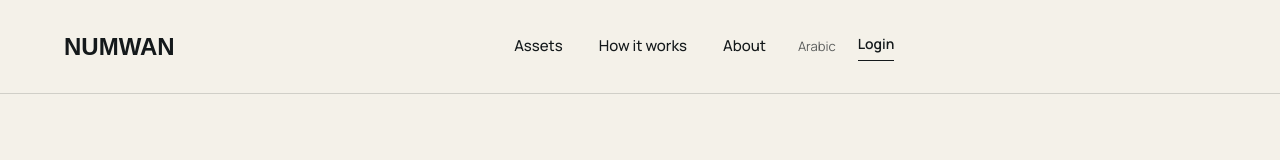
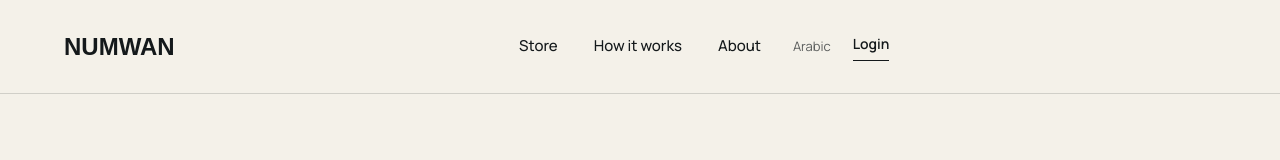
Before and after one commit to alalmaiesa-glitch/numwan, a Next.js app: page /en/about in a window 1280 px wide. Shown: the top 160 px of the page. Built offline with nearby package versions, Linux system fonts and the light colour scheme; no server answers; a web font is replaced by a local one.

Commit message:
Add store to English public navigation

```diff
--- a/components/public-header-en.tsx
+++ b/components/public-header-en.tsx
@@ -8,7 +8,7 @@ export default function PublicHeaderEn({signedIn,light=false}:{signedIn:boolean;
   return <header className={`publicHeader ${light?"lightMode":""} ${scrolled?"isScrolled":""}`} dir="ltr">
     <div className="publicHeaderInner shellWide">
       <Link href="/en" className="wordmark"><strong>NUMWAN</strong></Link>
-      <nav className="publicLinks"><Link href="/en#assets">Assets</Link><Link href="/en#method">How it works</Link><Link href="/en/about">About</Link></nav>
+      <nav className="publicLinks"><Link href="/en/store">Store</Link><Link href="/en#method">How it works</Link><Link href="/en/about">About</Link></nav>
       <div className="headerActions"><Link href="/">Arabic</Link><Link className="headerAction" href={signedIn?"/dashboard":"/login"}>{signedIn?"Account":"Login"}</Link></div>
     </div>
   </header>
```
